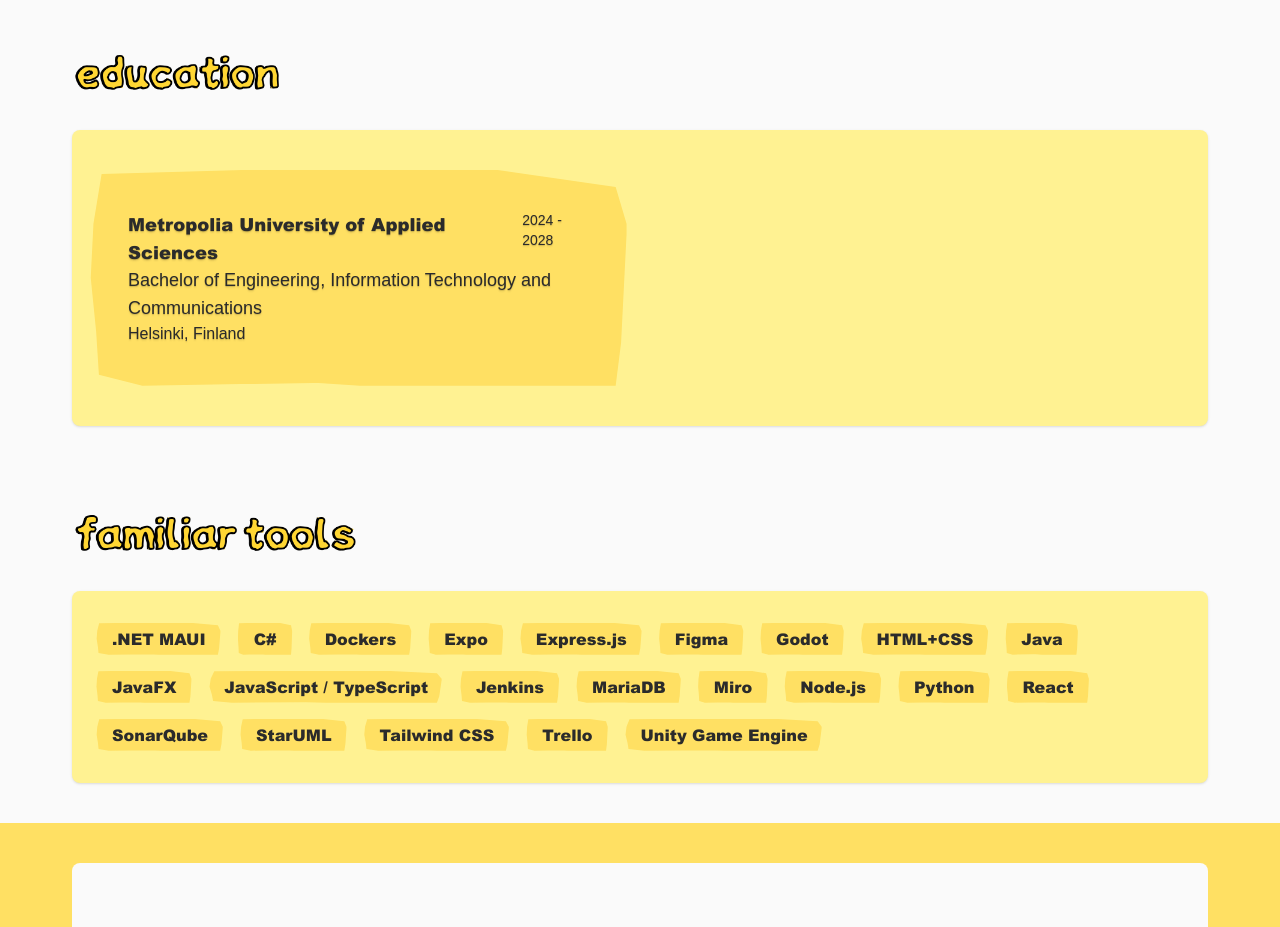
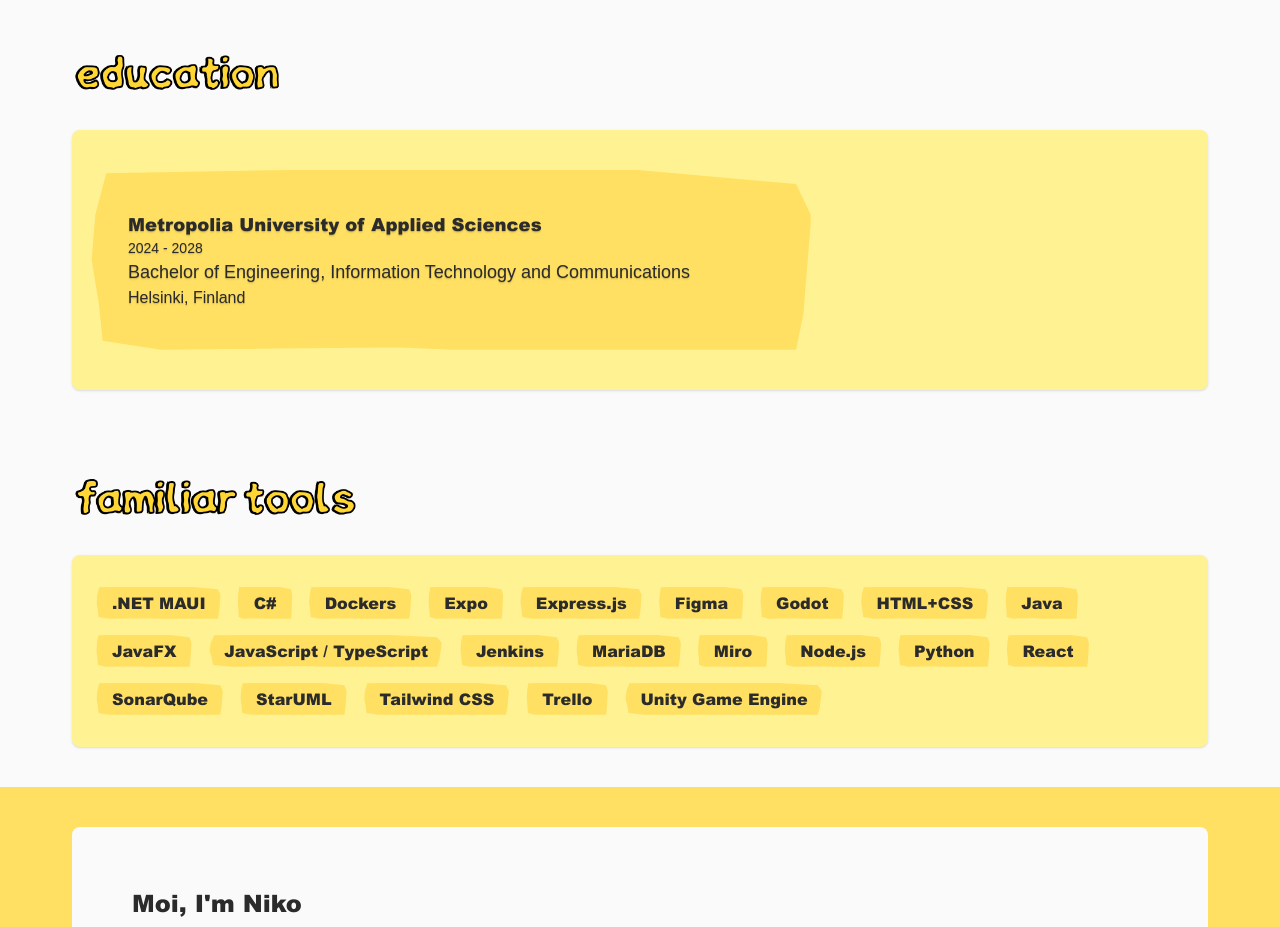
Before and after one commit to mehiis/portfolio-website, a React (Vite) app: page /~nikomeh/portfolio/ in a window 1280 px wide. Shown: the part 1320-2247 px from the top of the page. Built offline with nearby package versions, Linux system fonts and the light colour scheme.

Commit message:
fix education.tsx component responsiveness

```diff
--- a/src/components/Education.tsx
+++ b/src/components/Education.tsx
@@ -20,12 +20,12 @@ const Education = () => {
 
             <div className='p-4 m-4'>
 
-                <ul className="bg-[var(--primary-color)] w-full rounded-lg grid grid-cols-1 md:grid-cols-2 gap-4 px-4 py-10 shadow-sm">
+                <ul className="bg-[var(--primary-color)] w-full rounded-lg grid grid-cols-1 2xl:grid-cols-2 gap-4 px-4 py-10 shadow-sm">
 
                     {[...education].reverse().map((edu, index) => (
                         <Link to={edu.website} target="_blank" className="hover:scale-102 transition-transform duration-300" key={index}>
                             <li key={index} className="bg-[var(--secondary-color)] text-shadow-sm max-w-[730px] clip-path-custom p-10">
-                                <div className="flex md:flex-row flex-col md:items-top md:gap-2">
+                                <div className="flex 2xl:flex-row flex-col 2xl:items-top 2xl:gap-2">
                                     <h3 className="text-lg font-[arial-black]">{edu.institution}</h3>
                                     <p className="text-sm font-[arial]">{edu.time}</p>
                                 </div>
```
